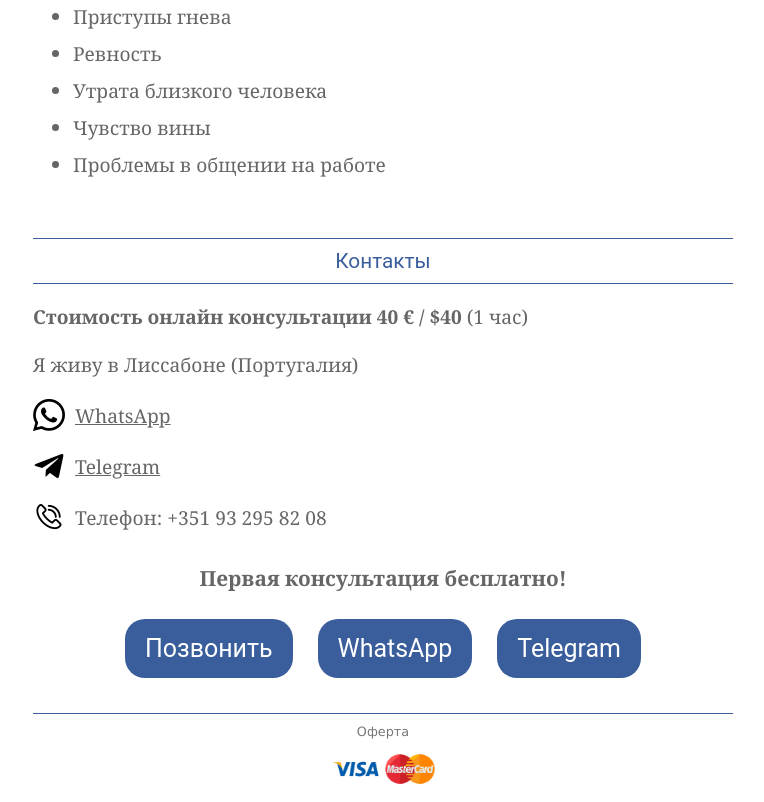
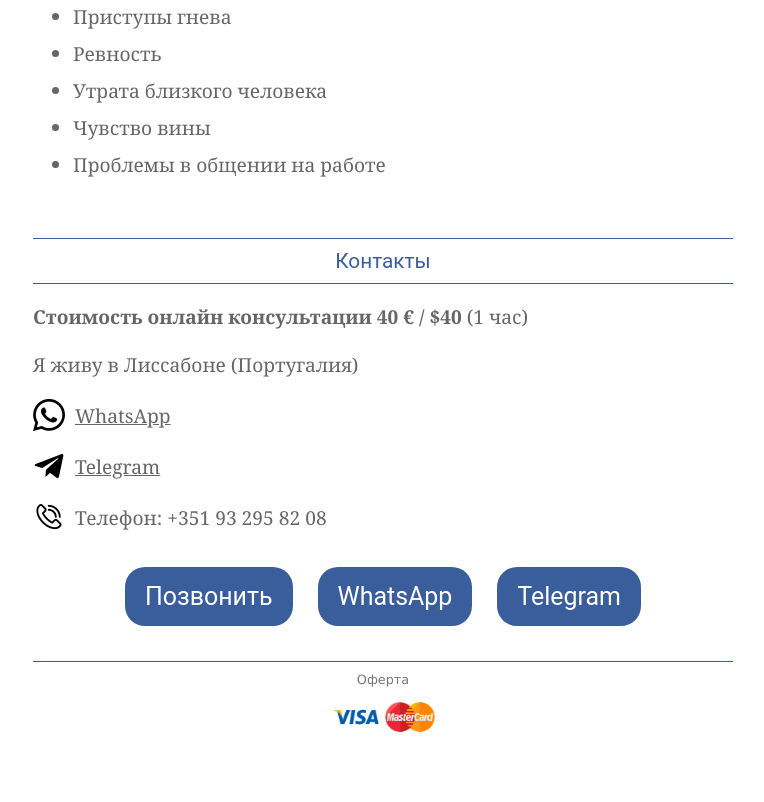
Before and after one commit to dsua/kpsy, a plain HTML site: page index.html in a window 1280 px wide. Shown: the part 3832-4634 px from the top of the page, without its empty margins (257-1021 px from the left). After the commit the page ends 4582 px from the top, so only its background shows below. Drawn offline with nearby package versions, Linux system fonts and the light colour scheme.

Commit message:
no free consultation

```diff
--- a/index.html
+++ b/index.html
@@ -205,9 +205,6 @@
     </p>
 
     <div class="contact_buttons_box">
-      <p class="call-to-action-text">
-        Первая консультация бесплатно!
-      </p>
       <a href="tel:+351932958208">Позвонить</a>
       <a href="https://wa.me/380938537999">WhatsApp</a>
         <a href="tg://resolve?domain=SvetlanaKostinaPsy">Telegram</a>
```
